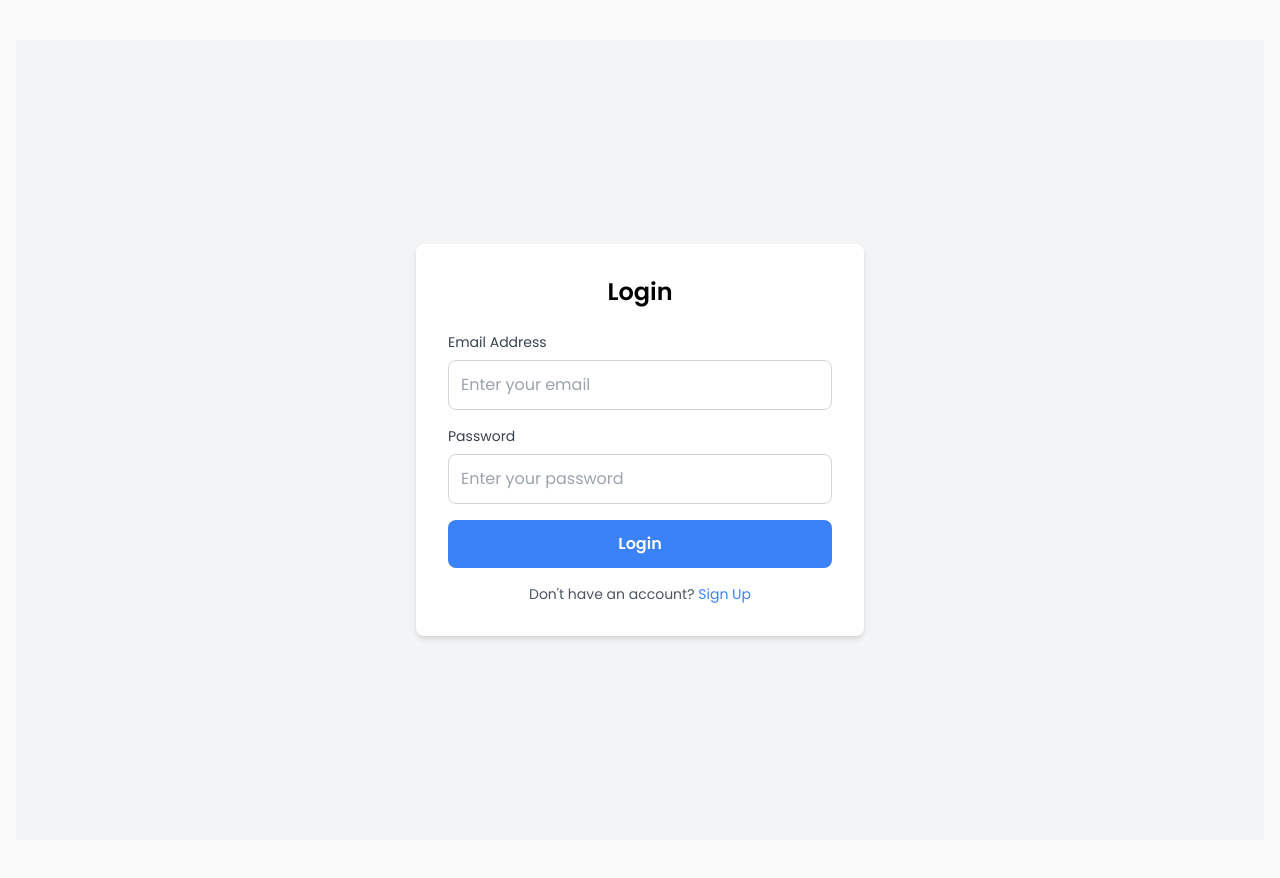
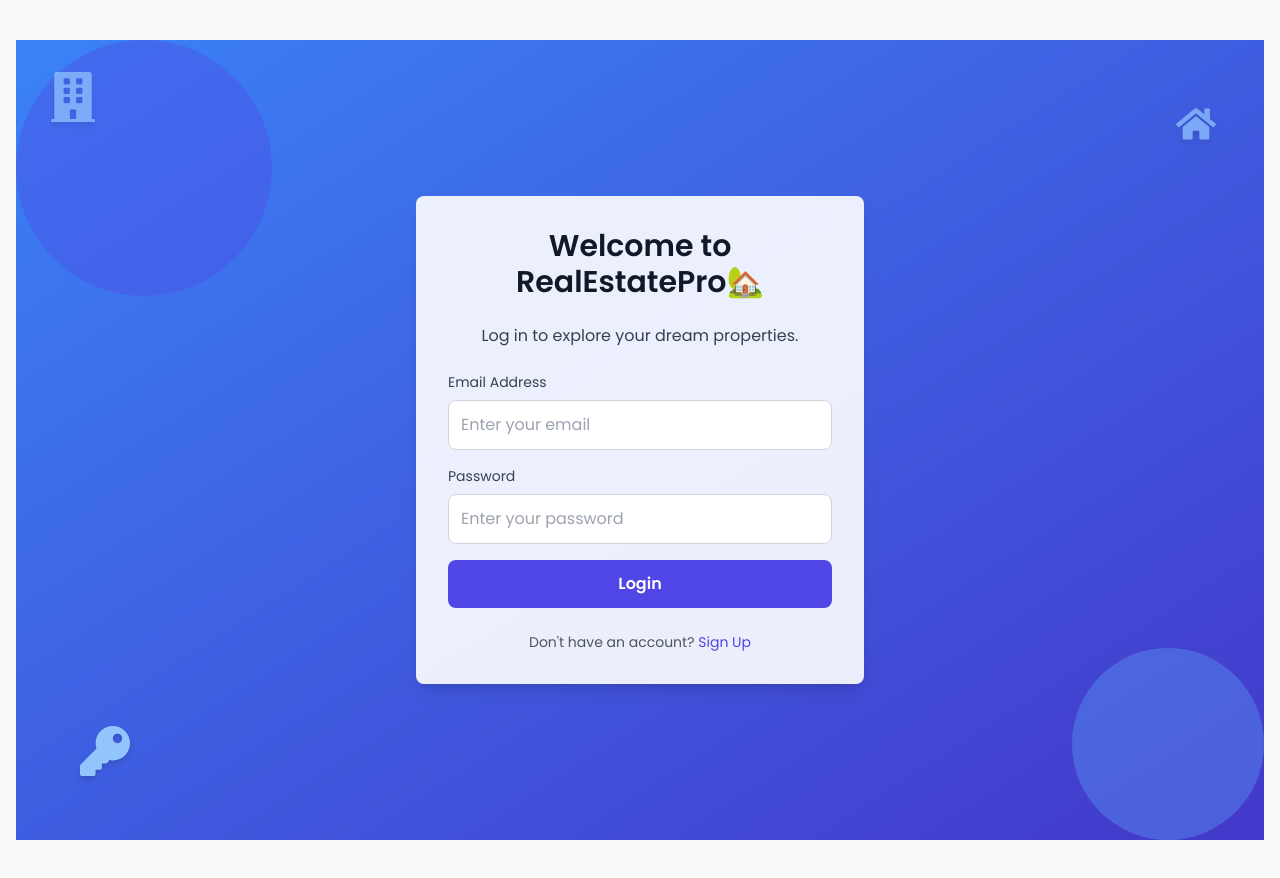
Before and after one commit to mukeshkanna11/Capstone-Project, a React (Vite) app in the folder Frontend/: page /login in a window 1280 px wide. Built offline with nearby package versions, Linux system fonts and the light colour scheme.

Commit message:
Design updated

```diff
--- a/Frontend/src/pages/Login.jsx
+++ b/Frontend/src/pages/Login.jsx
@@ -1,24 +1,23 @@
 import React, { useState } from 'react';
 import axios from 'axios';
+import { FaBuilding, FaHome, FaKey } from 'react-icons/fa';
 import { useNavigate } from 'react-router-dom';
 
 const Login = ({ onLogin }) => {
   const [email, setEmail] = useState('');
   const [password, setPassword] = useState('');
-  const [error, setError] = useState(''); // To display error messages
-  const [loading, setLoading] = useState(false); // To handle loading state
+  const [error, setError] = useState('');
+  const [loading, setLoading] = useState(false);
   const navigate = useNavigate();
 
   const handleLogin = async (e) => {
     e.preventDefault();
-
     if (!email || !password) {
       setError('Email and Password are required.');
       return;
     }
-
-    setError(''); // Clear any previous errors
-    setLoading(true); // Show loading state
+    setError('');
+    setLoading(true);
 
     try {
       const response = await axios.post('https://capstone-project-o9dz.onrender.com/api/users/login', {
@@ -27,37 +26,48 @@ const Login = ({ onLogin }) => {
       });
 
       if (response.status === 200) {
-        console.log('Login successful:', response.data);
-
-        // Store user token or data in session storage (if needed)
         sessionStorage.setItem('authToken', response.data.token);
-
-        // Update login state and navigate to home page
-        onLogin(); // This updates the authentication state in the parent component
+        onLogin();
         alert('Login successful!');
-        navigate('/'); // Redirect to the home page
+        navigate('/');
       }
     } catch (error) {
-      console.error('Error during login:', error.response);
-
       if (error.response && error.response.status === 401) {
         setError('Invalid credentials. Please check your email or password.');
-      } else if (error.response && error.response.data && error.response.data.message) {
-        setError(error.response.data.message);
       } else {
         setError('Something went wrong. Please try again later.');
       }
     } finally {
-      setLoading(false); // Hide loading state
+      setLoading(false);
     }
   };
 
   return (
-    <div className="flex items-center justify-center min-h-screen bg-gray-100">
-      <div className="w-full max-w-md p-8 bg-white rounded-lg shadow-md">
-        <h2 className="mb-6 text-2xl font-bold text-center">Login</h2>
+    <div
+      className="relative flex items-center justify-center min-h-screen bg-gradient-to-br from-blue-500 to-indigo-700"
+    >
+      {/* Decorative Elements */}
+      <div className="absolute top-0 left-0 w-64 h-64 bg-indigo-600 rounded-full opacity-20 animate-pulse"></div>
+      <div className="absolute bottom-0 right-0 w-48 h-48 bg-blue-400 rounded-full opacity-20 animate-pulse"></div>
 
-        {error && <p className="mb-4 text-sm text-red-500">{error}</p>} {/* Inline error message */}
+      {/* Animated Icons */}
+      <div className="absolute text-blue-300 transition-transform transform top-8 left-8 animate-pulse hover:scale-110">
+        <FaBuilding size={50} className="drop-shadow-md" />
+      </div>
+      <div className="absolute text-blue-300 transition-transform transform top-16 right-12 animate-pulse hover:rotate-12">
+        <FaHome size={40} className="drop-shadow-md" />
+      </div>
+      <div className="absolute text-blue-300 transition-transform transform bottom-16 left-16 animate-spin-fast hover:scale-110">
+        <FaKey size={50} className="drop-shadow-md" />
+      </div>
+
+      <div className="w-full max-w-md p-8 bg-white rounded-lg shadow-lg bg-opacity-90 backdrop-blur-lg">
+        <h2 className="mb-6 text-3xl font-bold text-center text-gray-900">
+          Welcome to RealEstatePro🏡
+        </h2>
+        <p className="mb-6 text-center text-gray-700">Log in to explore your dream properties.</p>
+
+        {error && <p className="mb-4 text-sm text-red-500">{error}</p>}
 
         <form onSubmit={handleLogin}>
           <div className="mb-4">
@@ -67,14 +77,13 @@ const Login = ({ onLogin }) => {
             <input
               type="email"
               id="email"
-              className="w-full p-3 border border-gray-300 rounded-lg focus:outline-none focus:ring-2 focus:ring-blue-500"
+              className="w-full p-3 border border-gray-300 rounded-lg focus:outline-none focus:ring-2 focus:ring-indigo-500"
               placeholder="Enter your email"
               value={email}
               onChange={(e) => setEmail(e.target.value)}
               required
             />
           </div>
-
           <div className="mb-4">
             <label htmlFor="password" className="block mb-2 text-sm font-medium text-gray-700">
               Password
@@ -82,28 +91,26 @@ const Login = ({ onLogin }) => {
             <input
               type="password"
               id="password"
-              className="w-full p-3 border border-gray-300 rounded-lg focus:outline-none focus:ring-2 focus:ring-blue-500"
+              className="w-full p-3 border border-gray-300 rounded-lg focus:outline-none focus:ring-2 focus:ring-indigo-500"
               placeholder="Enter your password"
               value={password}
               onChange={(e) => setPassword(e.target.value)}
               required
             />
           </div>
-
           <button
             type="submit"
             disabled={loading}
             className={`w-full py-3 font-semibold text-white rounded-lg transition duration-200 ${
-              loading ? 'bg-blue-300 cursor-not-allowed' : 'bg-blue-500 hover:bg-blue-600'
+              loading ? 'bg-indigo-300 cursor-not-allowed' : 'bg-indigo-600 hover:bg-indigo-700'
             }`}
           >
             {loading ? 'Logging in...' : 'Login'}
           </button>
         </form>
-
-        <p className="mt-4 text-sm text-center text-gray-600">
+        <p className="mt-6 text-sm text-center text-gray-600">
           Don't have an account?{' '}
-          <a href="/register" className="text-blue-500 hover:underline">
+          <a href="/register" className="text-indigo-600 hover:underline">
             Sign Up
           </a>
         </p>
--- a/Frontend/src/pages/Register.jsx
+++ b/Frontend/src/pages/Register.jsx
@@ -1,5 +1,6 @@
 import React, { useState } from 'react';
 import axios from 'axios';
+import { FaBuilding, FaHome, FaKey } from 'react-icons/fa';
 import { useNavigate } from 'react-router-dom';
 
 const Register = () => {
@@ -7,23 +8,21 @@ const Register = () => {
   const [email, setEmail] = useState('');
   const [password, setPassword] = useState('');
   const [errorMessage, setErrorMessage] = useState('');
+  const [loading, setLoading] = useState(false);
   const navigate = useNavigate();
 
   const handleRegister = async (e) => {
     e.preventDefault();
 
-    // Reset error message
-    setErrorMessage('');
-
-    // Validate inputs
     if (!username || !email || !password) {
-      alert('All fields are required.');
+      setErrorMessage('All fields are required.');
       return;
     }
 
+    setErrorMessage('');
+    setLoading(true);
+
     try {
-      console.log('Sending registration data:', { username, email, password });
-
       const response = await axios.post('https://capstone-project-o9dz.onrender.com/api/users/register', {
         username,
         email,
@@ -31,35 +30,45 @@ const Register = () => {
       });
 
       if (response.status === 201) {
-        console.log('Registration successful:', response.data);
         alert('Registration successful! Please log in.');
         navigate('/login');
-      } else {
-        console.log('Unexpected response:', response);
-        setErrorMessage('Unexpected error occurred. Please try again.');
       }
     } catch (error) {
-      console.error('Full error object:', error);
-      if (error.response) {
-        console.error('Error response:', error.response);
-        setErrorMessage(error.response.data.message || 'Registration failed. Please try again.');
-      } else if (error.request) {
-        console.error('Error request:', error.request);
-        setErrorMessage('No response from server. Please check if the backend is running.');
+      if (error.response && error.response.status === 400) {
+        setErrorMessage('User already exists. Please use a different email.');
       } else {
-        console.error('Error:', error.message);
-        setErrorMessage('An error occurred while registering. Please try again later.');
+        setErrorMessage('Something went wrong. Please try again later.');
       }
+    } finally {
+      setLoading(false);
     }
   };
 
   return (
-    <div className="flex items-center justify-center min-h-screen bg-gray-100">
-      <div className="w-full max-w-md p-8 bg-white rounded-lg shadow-md">
-        <h2 className="mb-6 text-2xl font-bold text-center">Register</h2>
-        {errorMessage && (
-          <div className="mb-4 text-sm text-red-500">{errorMessage}</div>
-        )}
+    <div className="relative flex items-center justify-center min-h-screen bg-gradient-to-br from-blue-500 to-indigo-700">
+      {/* Decorative Elements */}
+      <div className="absolute top-0 left-0 w-64 h-64 bg-indigo-600 rounded-full opacity-20 animate-pulse"></div>
+      <div className="absolute bottom-0 right-0 w-48 h-48 bg-blue-400 rounded-full opacity-20 animate-pulse"></div>
+
+      {/* Animated Icons */}
+      <div className="absolute text-blue-300 transition-transform transform top-8 left-8 animate-pulse hover:scale-110">
+        <FaBuilding size={50} className="drop-shadow-md" />
+      </div>
+      <div className="absolute text-blue-300 transition-transform transform top-16 right-12 animate-pulse hover:rotate-12">
+        <FaHome size={40} className="drop-shadow-md" />
+      </div>
+      <div className="absolute text-blue-300 transition-transform transform bottom-16 left-16 animate-spin-fast hover:scale-110">
+        <FaKey size={50} className="drop-shadow-md" />
+      </div>
+
+      <div className="w-full max-w-md p-8 bg-white rounded-lg shadow-lg bg-opacity-90 backdrop-blur-lg">
+        <h2 className="mb-6 text-3xl font-bold text-center text-gray-900">
+          Welcome to RealEstatePro🏡
+        </h2>
+        <p className="mb-6 text-center text-gray-700">Sign up to explore your dream properties.</p>
+
+        {errorMessage && <p className="mb-4 text-sm text-red-500">{errorMessage}</p>}
+
         <form onSubmit={handleRegister}>
           <div className="mb-4">
             <label htmlFor="username" className="block mb-2 text-sm font-medium text-gray-700">
@@ -68,7 +77,7 @@ const Register = () => {
             <input
               type="text"
               id="username"
-              className="w-full p-3 border border-gray-300 rounded-lg focus:outline-none focus:ring-2 focus:ring-blue-500"
+              className="w-full p-3 border border-gray-300 rounded-lg focus:outline-none focus:ring-2 focus:ring-indigo-500"
               placeholder="Enter your username"
               value={username}
               onChange={(e) => setUsername(e.target.value)}
@@ -83,7 +92,7 @@ const Register = () => {
             <input
               type="email"
               id="email"
-              className="w-full p-3 border border-gray-300 rounded-lg focus:outline-none focus:ring-2 focus:ring-blue-500"
+              className="w-full p-3 border border-gray-300 rounded-lg focus:outline-none focus:ring-2 focus:ring-indigo-500"
               placeholder="Enter your email"
               value={email}
               onChange={(e) => setEmail(e.target.value)}
@@ -98,7 +107,7 @@ const Register = () => {
             <input
               type="password"
               id="password"
-              className="w-full p-3 border border-gray-300 rounded-lg focus:outline-none focus:ring-2 focus:ring-blue-500"
+              className="w-full p-3 border border-gray-300 rounded-lg focus:outline-none focus:ring-2 focus:ring-indigo-500"
               placeholder="Enter your password"
               value={password}
               onChange={(e) => setPassword(e.target.value)}
@@ -108,20 +117,19 @@ const Register = () => {
 
           <button
             type="submit"
-            className="w-full py-3 font-semibold text-white transition duration-200 bg-blue-500 rounded-lg hover:bg-blue-600"
+            disabled={loading}
+            className={`w-full py-3 font-semibold text-white rounded-lg transition duration-200 ${
+              loading ? 'bg-indigo-300 cursor-not-allowed' : 'bg-indigo-600 hover:bg-indigo-700'
+            }`}
           >
-            Register
+            {loading ? 'Registering...' : 'Register'}
           </button>
         </form>
-
-        <p className="mt-4 text-sm text-center text-gray-600">
+        <p className="mt-6 text-sm text-center text-gray-600">
           Already have an account?{' '}
-          <button
-            className="text-blue-500 hover:underline"
-            onClick={() => navigate('/login')}
-          >
+          <a href="/login" className="text-indigo-600 hover:underline">
             Login here
-          </button>
+          </a>
         </p>
       </div>
     </div>
```
